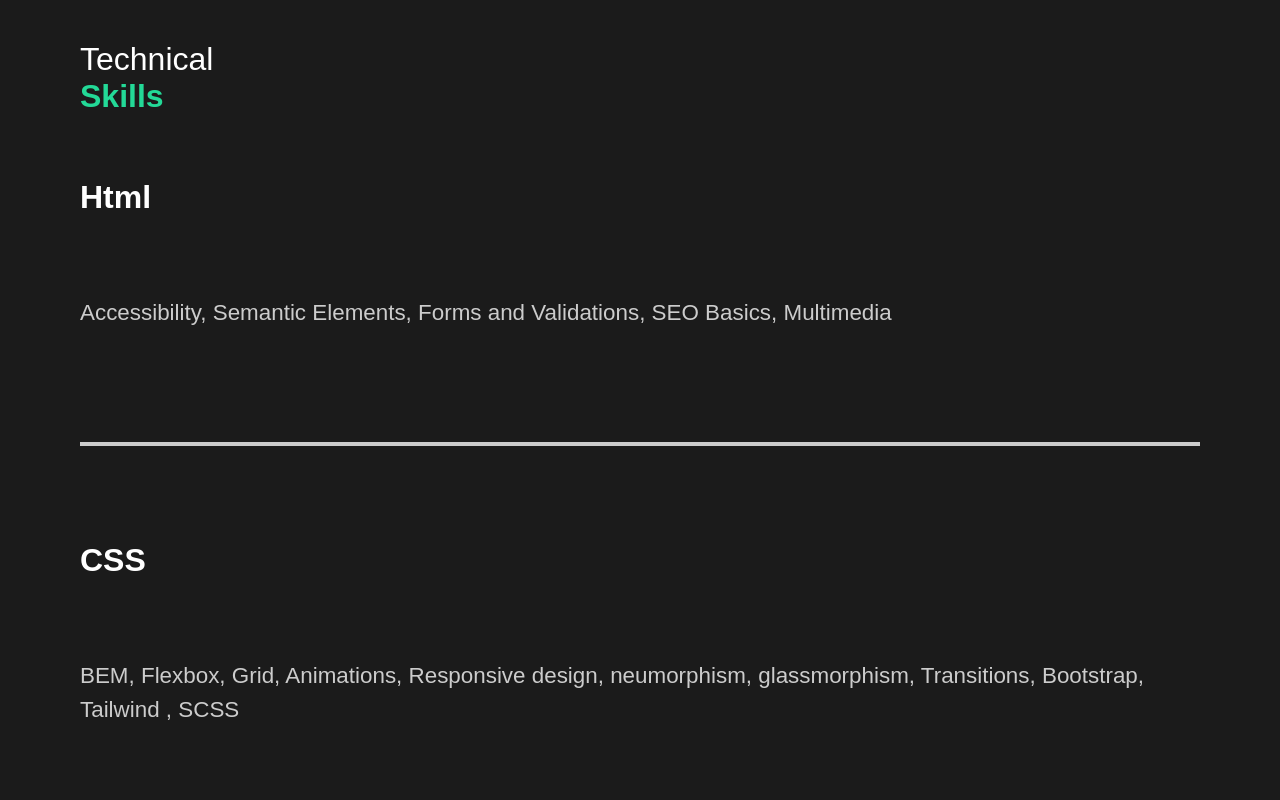
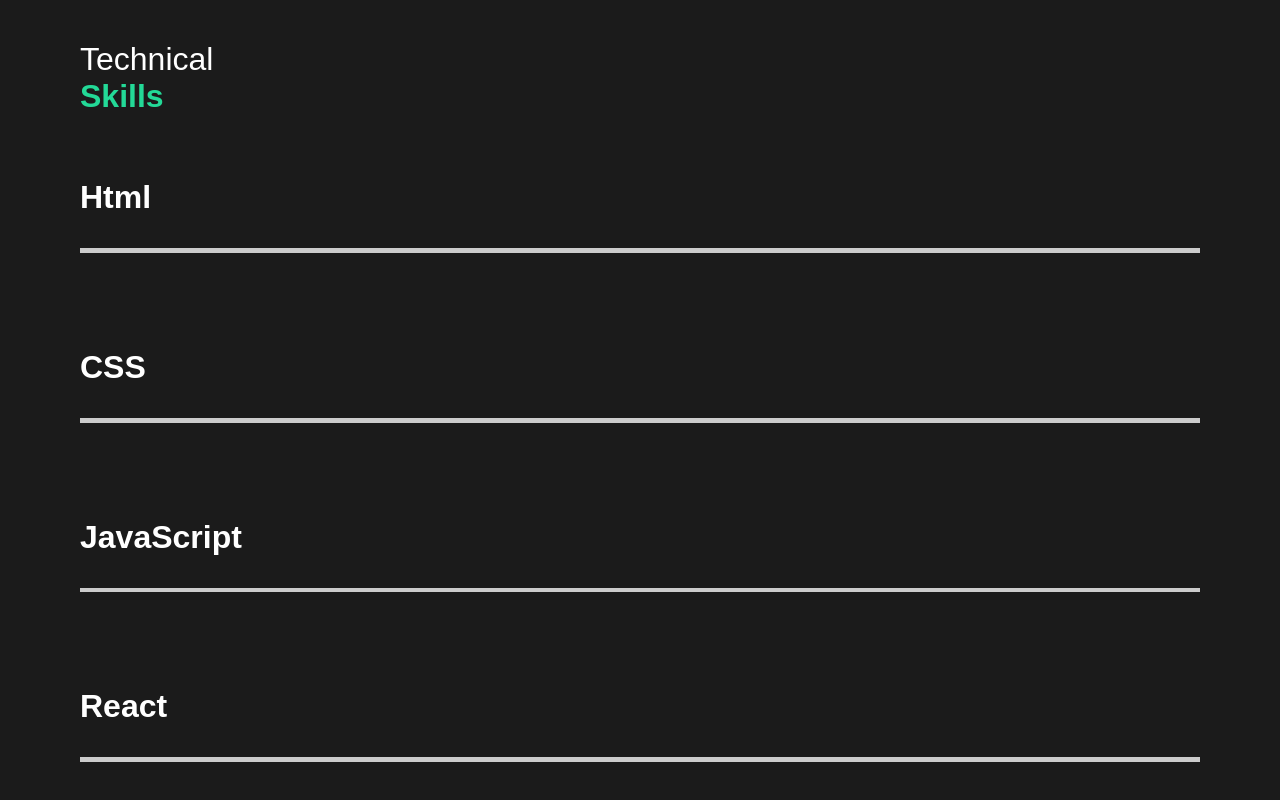
Before and after one commit to HectorGitt/portfolio-new, a React (Create React App) app: page / in a window 1280 px wide. Shown: the part 2071-2871 px from the top of the page. Built offline with nearby package versions, Linux system fonts and the light colour scheme; a web font is replaced by a local one.

Commit message:
fixed toggle

```diff
--- a/src/components/Toggle.js
+++ b/src/components/Toggle.js
@@ -2,7 +2,7 @@ import { motion } from "framer-motion";
 import { useState } from "react";
 
 const Toggle = ({ children, title }) => {
-  const [toggle, setToggle] = useState(true);
+  const [toggle, setToggle] = useState(false);
   return (
     <motion.div layout className="question" onClick={() => setToggle(!toggle)}>
       <motion.h4 layout>{title}</motion.h4>
--- a/src/components/useScroll.js
+++ b/src/components/useScroll.js
@@ -6,8 +6,6 @@ export const useScroll = () => {
   const [element, view] = useInView({ threshold: 0.2, triggerOnce: true });
   if (view) {
     controls.start("show");
-  } else {
-    controls.start("hidden");
   }
   return [element, controls];
 };
```
